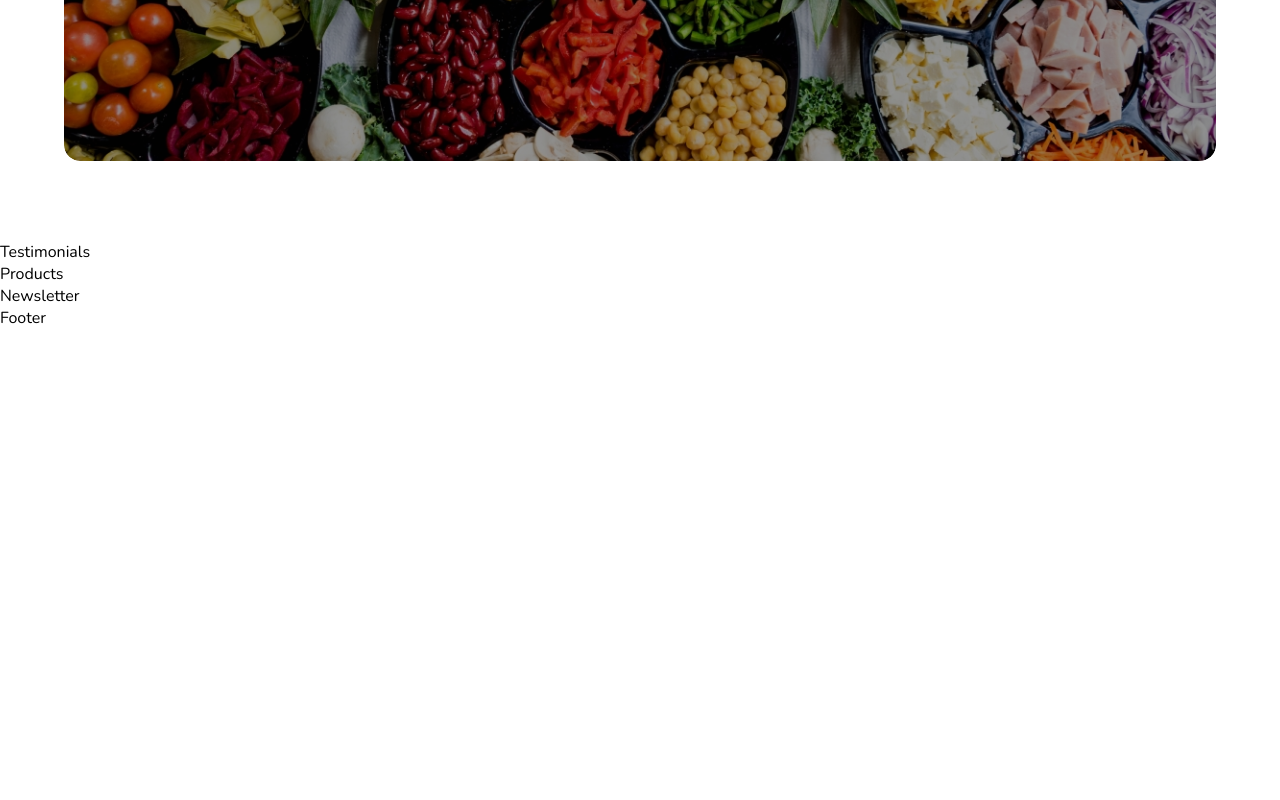
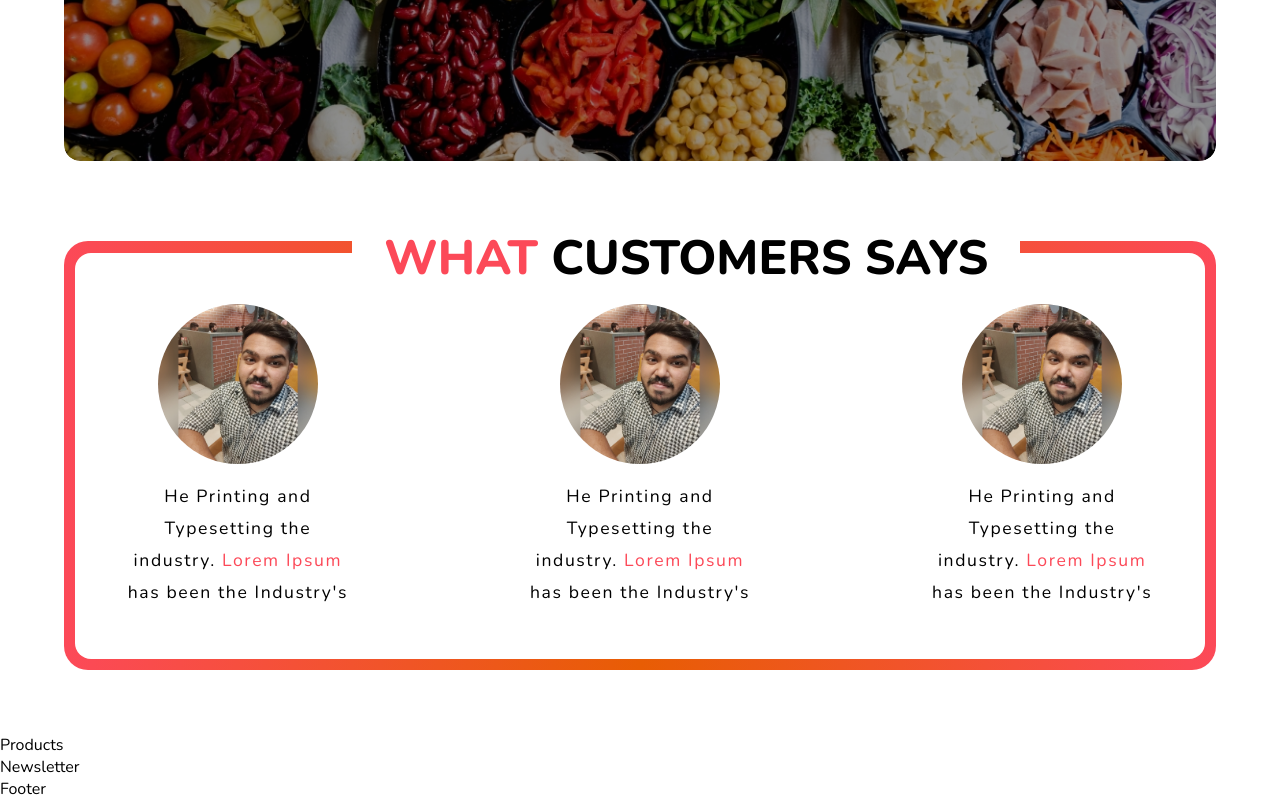
Before and after one commit to enrikcapistran/rest-food, a React (Create React App) app: page / in a window 1280 px wide. Shown: the part 1866-2666 px from the top of the page. Before the commit the page ends 2195 px from the top, so only its background shows below. Built offline with nearby package versions, Linux system fonts and the light colour scheme; the HTML template or start-up script is replaced by a standard one.

Commit message:
Services section

```diff
--- a/src/components/Services.jsx
+++ b/src/components/Services.jsx
@@ -64,6 +64,9 @@ const Section = styled.section`
         line-height: 2rem;
         font-size: 1.1rem;
         letter-spacing: 0.1rem;
+        span{
+          color: #fc4958;
+        }
       }
       button {
         padding: 0.6rem 3rem;
--- a/src/components/Testimonials.jsx
+++ b/src/components/Testimonials.jsx
@@ -1,7 +1,113 @@
-import React from 'react'
-
+import React from "react";
+import styled from "styled-components";
+import avatar1 from "../assets/avatar1.jpeg";
+import { imageZoomEffect, TitleStyles } from "./ReusableStyles";
 export default function Testimonials() {
   return (
-    <div>Testimonials</div>
-  )
+    <Section id="testimonials">
+      <div className="container">
+        <div className="title">
+          <h1>
+            <span>What</span> Customers Says
+          </h1>
+        </div>
+        <div className="testimonials">
+          <div className="testimonial">
+            <div className="image">
+              <img src={avatar1} alt="" />
+            </div>
+            <p>
+              He Printing and Typesetting the industry. <span>Lorem Ipsum</span>{" "}
+              has been the Industry's
+            </p>
+          </div>
+          <div className="testimonial">
+            <div className="image">
+              <img src={avatar1} alt="" />
+            </div>
+            <p>
+              He Printing and Typesetting the industry. <span>Lorem Ipsum</span>{" "}
+              has been the Industry's
+            </p>
+          </div>
+          <div className="testimonial">
+            <div className="image">
+              <img src={avatar1} alt="" />
+            </div>
+            <p>
+              He Printing and Typesetting the industry. <span>Lorem Ipsum</span>{" "}
+              has been the Industry's
+            </p>
+          </div>
+        </div>
+      </div>
+    </Section>
+  );
 }
+
+const Section = styled.section`
+  margin: 5vw;
+  background: linear-gradient(to right, #fc4958, #e85d04, #fc4958);
+  padding: 0.2rem;
+  border-radius: 1.5rem;
+  position: relative;
+  .container {
+    margin: 0.5rem;
+    padding-top: 1vw;
+    padding-bottom: 4vw;
+    background-color: white;
+    border-radius: 1rem;
+    ${TitleStyles};
+    .title {
+      position: absolute;
+      top: -1rem;
+      left: 25%;
+      padding: 0 2rem;
+      background-color: white;
+    }
+    .testimonials {
+      display: flex;
+      justify-content: space-between;
+      align-items: center;
+      gap: 6vw;
+      margin-top: 3vw;
+      .testimonial {
+        padding: 0 4vw;
+        display: flex;
+        flex-direction: column;
+        align-items: center;
+        text-align: center;
+        gap: 1rem;
+        p {
+          font-size: 1.1rem;
+          line-height: 2rem;
+          letter-spacing: 0.1rem;
+          span {
+            color: #fc4958;
+          }
+        }
+        ${imageZoomEffect};
+        .image {
+          overflow: hidden;
+          width: max-content;
+          max-height: 10rem;
+          border-radius: 10rem;
+          img {
+            height: 10rem;
+          }
+        }
+      }
+    }
+  }
+  @media screen and (min-width: 260px) and (max-width: 1080px) {
+    .container {
+      .title {
+        position: initial;
+        background-color: transparent;
+      }
+      .testimonials {
+        flex-direction: column;
+      }
+    }
+  }
+`;
```
